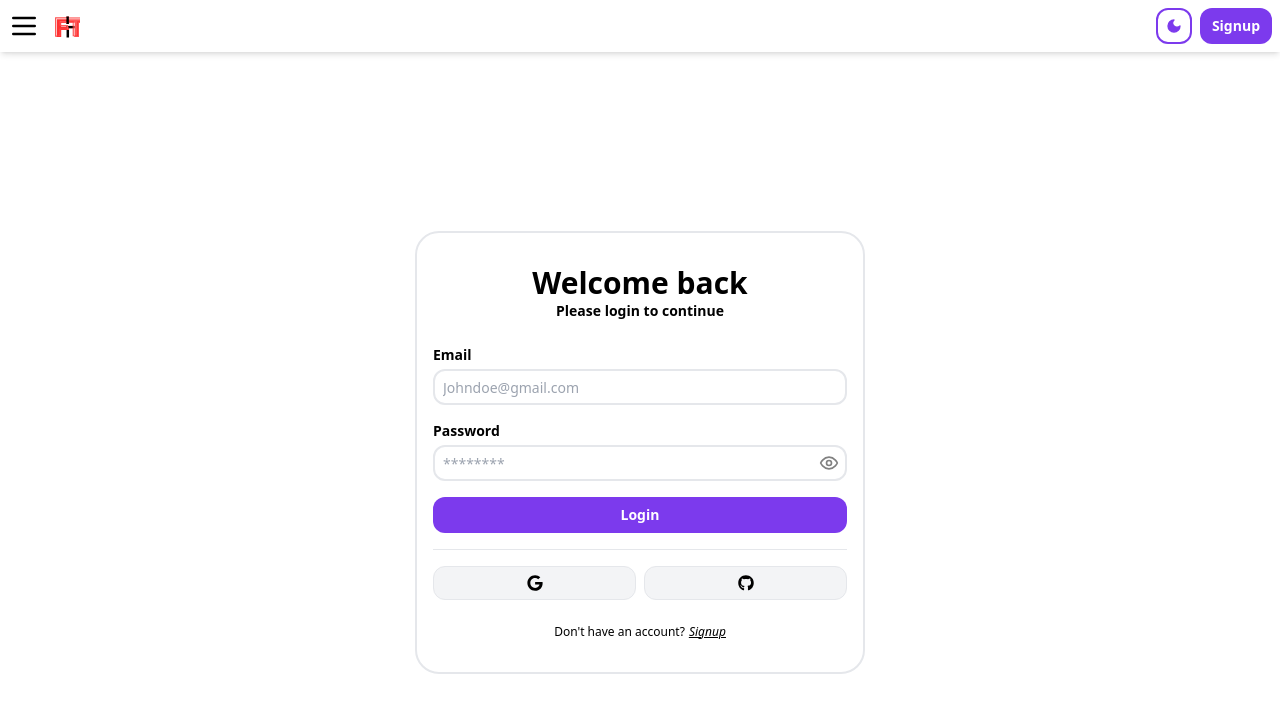
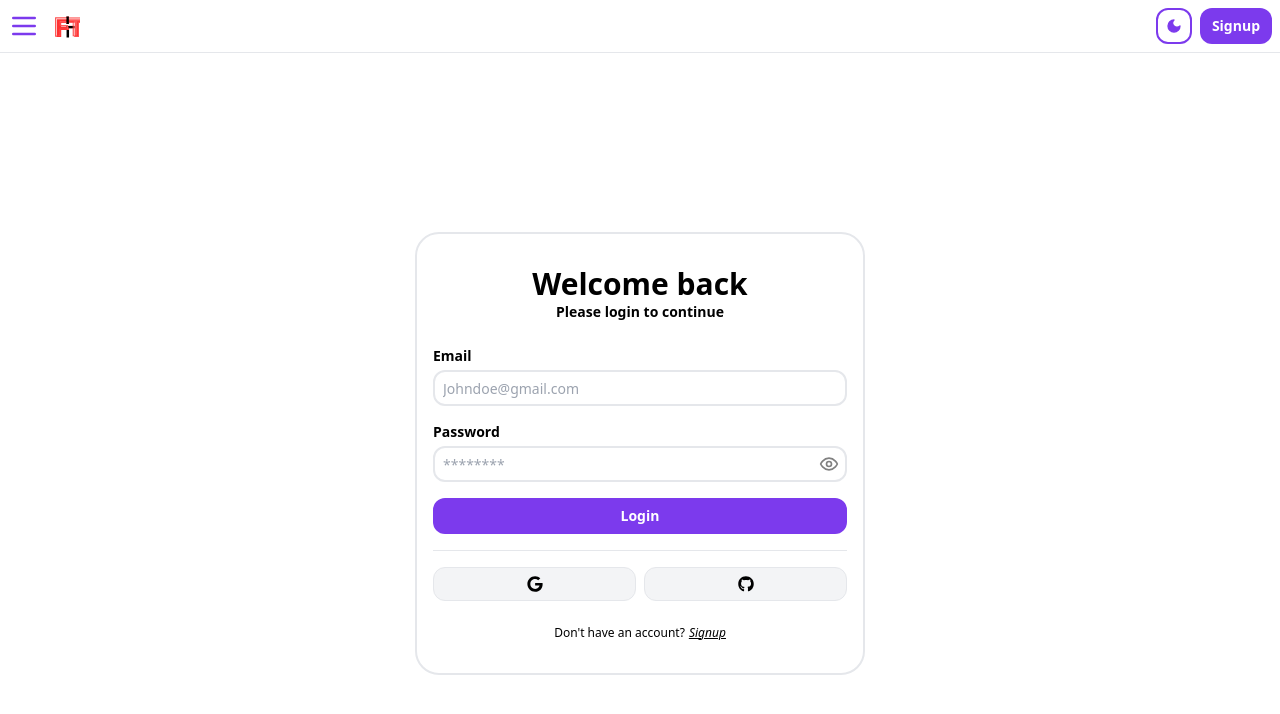
Before and after one commit to Nithinreddy1019/Finance-tracker, a React (Vite) app in the folder frontend/: page /login in a window 1280 px wide. Shown: the top 714 px of the page. Built offline with nearby package versions, Linux system fonts and the light colour scheme.

Commit message:
ui: updated navbar

```diff
--- a/frontend/src/components/navbar.tsx
+++ b/frontend/src/components/navbar.tsx
@@ -12,12 +12,12 @@ export const NavBar = () => {
     const { hash, pathname, search } = location;
 
     return (
-        <nav className="flex items-center justify-between p-2 shadow-md dark:bg-dark-backgroundtwo sticky top-0 left-0">
+        <nav className="flex items-center justify-between p-2 border-b dark:border-b-dark-bordercolor dark:bg-dark-backgroundtwo sticky top-0 left-0">
 
             <div className="flex justify-center items-center gap-x-2 relative">
                 <Menu
                     size={32}
-                    className="dark:text-dark-primary"
+                    className="text-light-primary dark:text-dark-primary"
                 />
                 <Link to={"/"} className="">
                     <img
```
